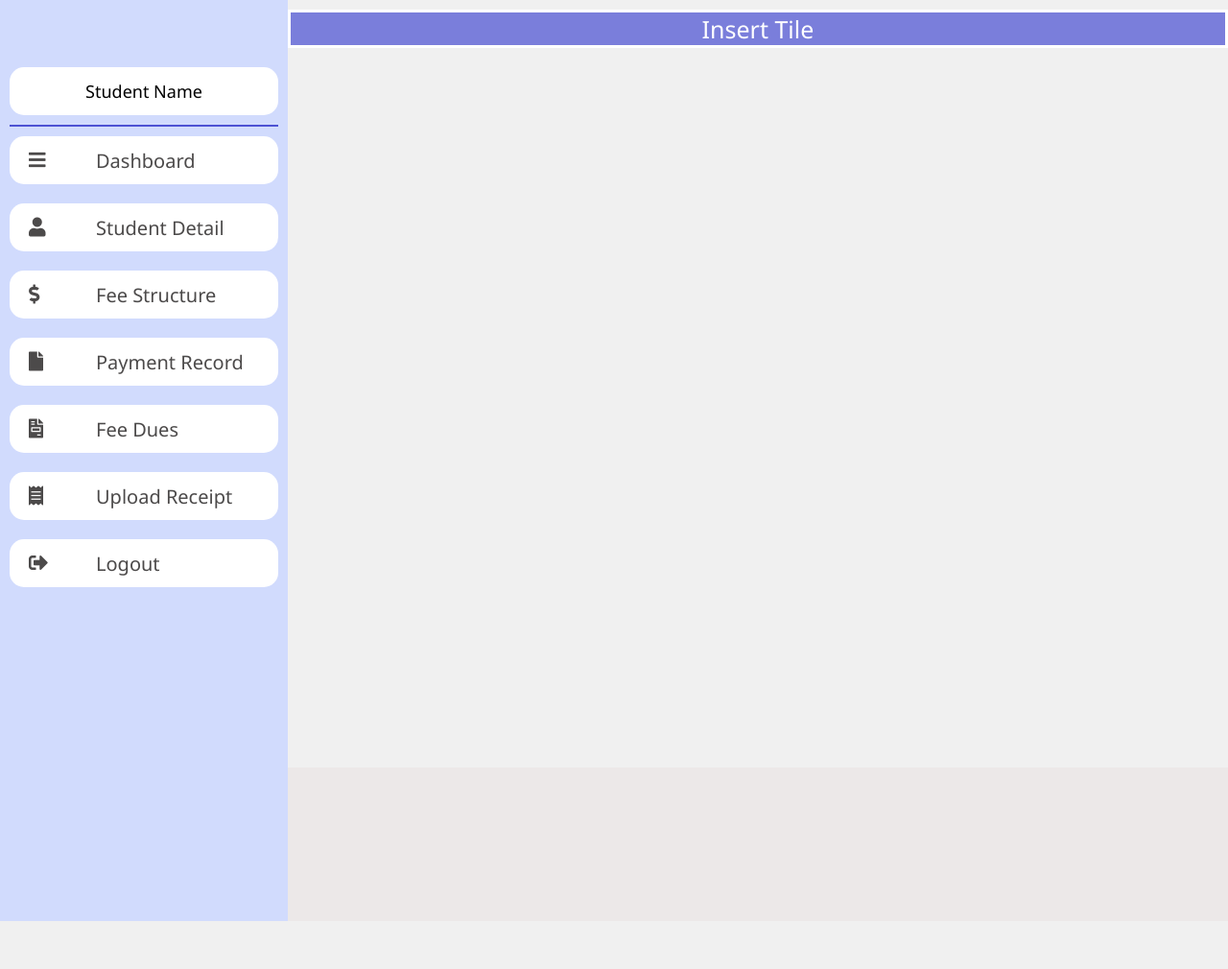
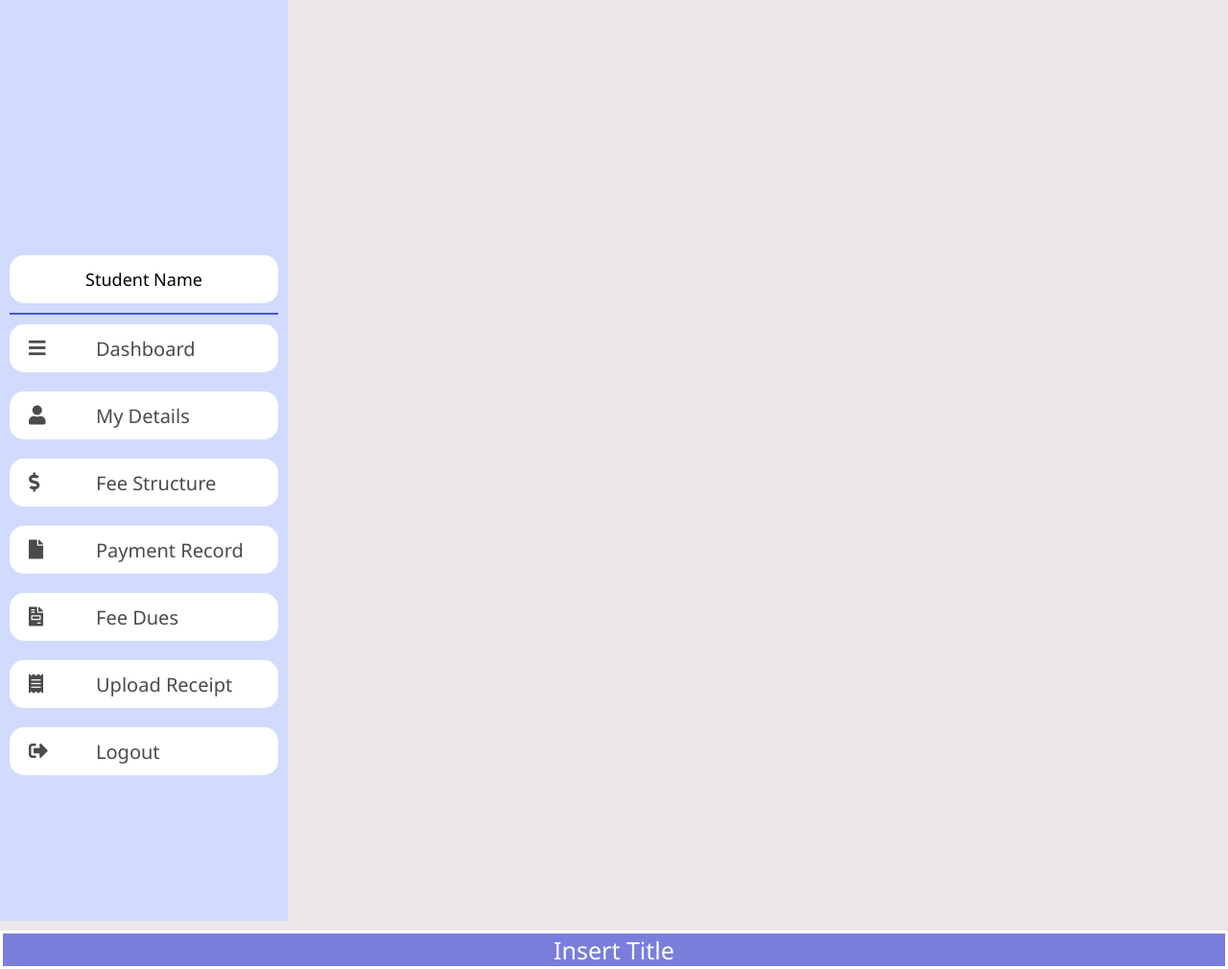
Before and after one commit to takenbytoofy/Fee-Management-System, a PHP site: page /Login/login-page.php in a window 1280 px wide. Shown: the whole page at 96% size. Before the commit the page ends 960 px from the top, so only its background shows below. Run offline with PHP 8.4, Linux system fonts and the light colour scheme.

Commit message:
Updated studentNav File

```diff
--- a/Layouts/header.php
+++ b/Layouts/header.php
@@ -1,5 +1,7 @@
 <!DOCTYPE html>
+
 <html lang="en">
+
     <head>
         <title><?php echo $pageTitle?></title>
         <meta charset="UTF-8">
@@ -11,11 +13,11 @@
         <style>
 
             #page-container {
-                display: table;
                 margin: 0px 0px 0px 0px;
                 width: 100%;
                 height: 100%;
                 background-color: #f0f0f0;
+                font-family:'Segoe UI', Tahoma, Geneva, Verdana, sans-serif;
             }
 
         </style>
--- a/Layouts/nav.php
+++ b/Layouts/nav.php
@@ -1,9 +1,12 @@
 
-    <body class="dashboard">
-        <div class = "container">
+<div id="student-dashboard">
+
+    <div class = "student-nav-container">
         <nav>
             <span id="student-name" > Student Name </span>
+
             <hr id="seperator">
+
             <a href="#" class="nav-bar">
                 <i class=" fas fa-bars"></i>
                 <span class="nav-item"> Dashboard </span>
@@ -11,7 +14,7 @@
 
             <a href="#" class="nav-bar">
                 <i class=" fas fa-solid fa-user"></i>
-                        <span class="nav-item"> Student Detail </span>
+                <span class="nav-item"> My Details </span>
             </a><br>
 
             <a href="#" class="nav-bar">
@@ -41,13 +44,17 @@
         </nav>
     </div>
 
-        <div id="page-title"> Insert Tile
+
+    <div id="student-page-title">
+        Insert Title
+    </div>
 
 </div>
-    </body>
+
+
 <style>
 
-*{
+    * {
         margin:0;
         padding: 0;
         outline: none;
@@ -55,18 +62,20 @@
         text-decoration: none;
         box-sizing: border-box;
         font-family:'Segoe UI', Tahoma, Geneva, Verdana, sans-serif;
-
     }
 
-.container{
+    #student-dashboard {
+        background-color: rgb(236, 232, 232);
+    }
+
+    #student-nav-container {
         display: flex;
-    height: 100vh;
+        height: 100%;
         float: left;
         width: 300px;
-
     }
 
-#page-title{
+    #student-page-title {
         margin-top: 10px;
         background-color: #7a7edb;
         font-size: 25px;
@@ -79,15 +88,7 @@
         border-color: white;
     }
 
-.user-name{
-    border-radius: 15px;
-    background-color: white;
-    padding: 2px;
-    margin: 10px;
-
-}
-
-#student-name{
+    #student-name {
         margin: 10px;
         display: flex;
         justify-content: center;
@@ -98,7 +99,7 @@
         font-size: 18px;
     }
 
-#seperator{
+    #seperator {
         width: 280px;
         background-color: #4D52D3;
         height: 2px;
@@ -106,7 +107,7 @@
 
     }
 
-nav{
+    nav {
         position: relative;
         top: 0;
         bottom:0;
@@ -119,7 +120,7 @@
         padding-bottom: 20%;
     }
 
-nav .fas{
+    nav .fas {
         width: 70px;
         height: 50px;
         font-size: 20px;
@@ -127,7 +128,8 @@
         align-items: center;
 
     }
-.nav-item{
+
+    .nav-item {
         /* position:relative; */
 
         font-size: 20px;
@@ -137,10 +139,12 @@
 
 
     }
-.nav-bar:hover{
+
+    .nav-bar:hover {
         background: rgb(149, 164, 235);
     }
-.nav-bar{
+
+    .nav-bar {
         border-radius: 15px;
         background-color: white;
         padding-left: 20px;
@@ -154,8 +158,4 @@
 
     }
 
-body.dashboard{
-    background-color: rgb(236, 232, 232);
-}
 </style>
-</html>
--- a/css-details.txt
+++ b/css-details.txt
@@ -1 +1,3 @@
 Background Colour Hex Code - #
+
+Font-family: 'Segoe UI', Tahoma, Geneva, Verdana, sans-serif;
```
Also changed, not shown: Student/studentDetails.php (added, +7 -0 lines). Lines whose indentation alone changed are shown as unchanged.
